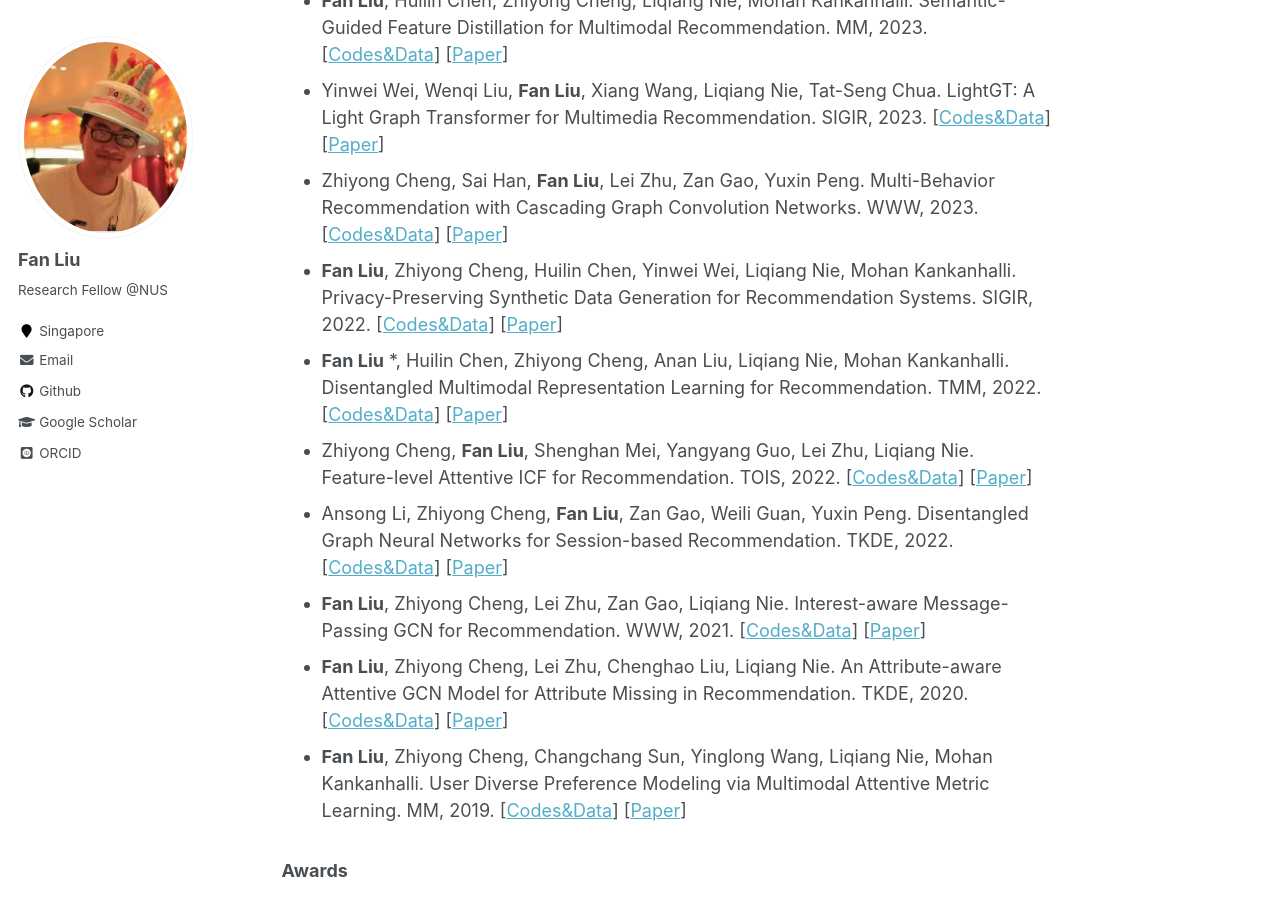
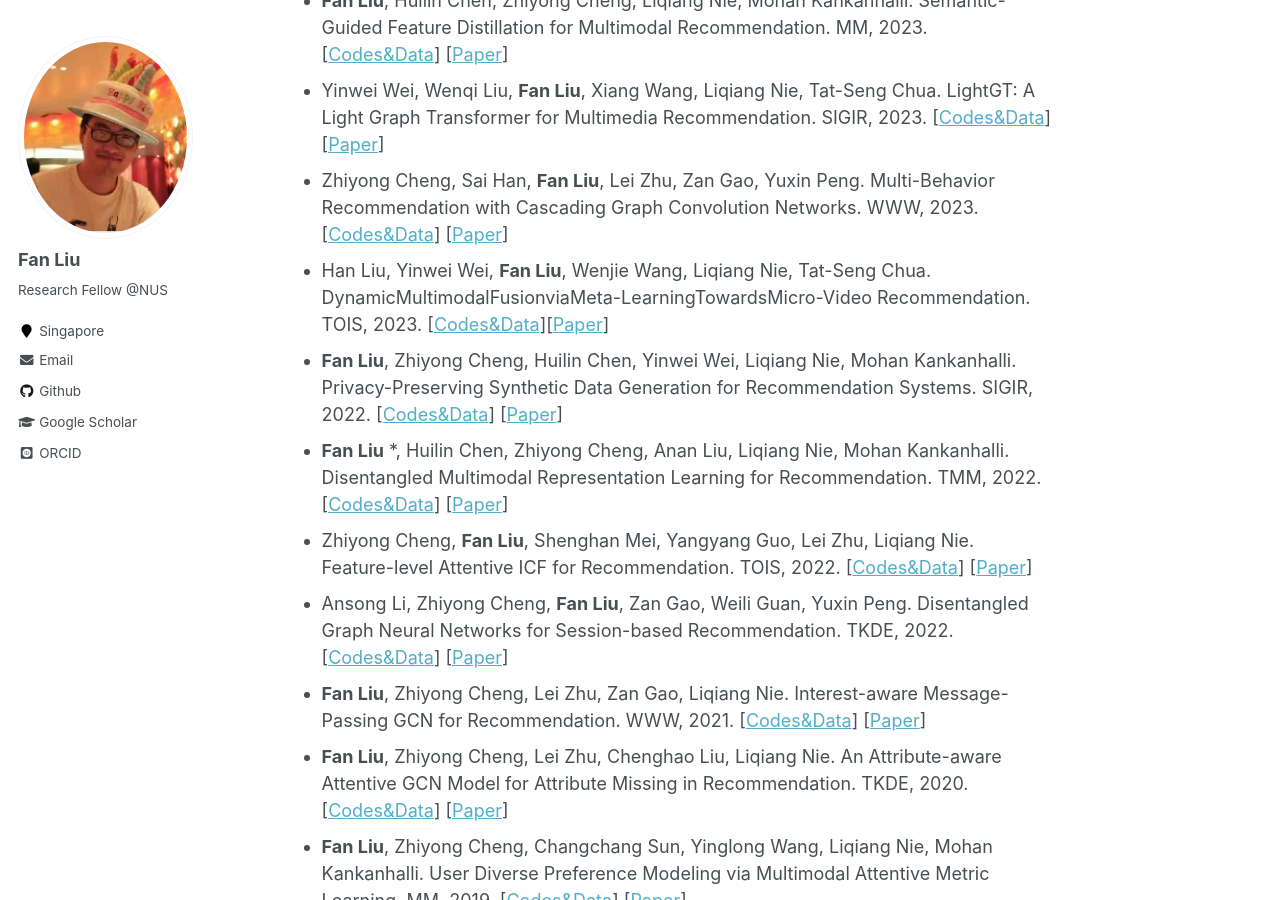
Before and after one commit to liufancs/liufancs.github.io, a Jekyll site: the page built from _pages/about.md, in a window 1280 px wide and 900 px high, scrolled down 1203 px. Built offline with Jekyll 4.4.1, drawn with Linux system fonts in a browser that asks for light colours; some web fonts are replaced.

Commit message:
Update about.md

```diff
--- a/_pages/about.md
+++ b/_pages/about.md
@@ -35,6 +35,7 @@ I am currently a Research Fellow with [Prof. Mohan Kankanhalli](https://www.comp
 Recommendation. MM, 2023. [[Codes&Data](https://github.com/HuilinChenJN/SGFD)] [[Paper](https://arxiv.org/pdf/2308.03113.pdf)]
 * Yinwei Wei, Wenqi Liu, **Fan Liu**, Xiang Wang, Liqiang Nie, Tat-Seng Chua. LightGT: A Light Graph Transformer for Multimedia Recommendation. SIGIR, 2023. [[Codes&Data](https://github.com/Liuwq-bit/LightGT)] [[Paper](https://dl.acm.org/doi/abs/10.1145/3539618.3591716)]
 * Zhiyong Cheng, Sai Han, **Fan Liu**, Lei Zhu, Zan Gao, Yuxin Peng. Multi-Behavior Recommendation with Cascading Graph Convolution Networks. WWW, 2023. [[Codes&Data](https://github.com/SS-00-SS/MBCGCN)] [[Paper](https://arxiv.org/pdf/2303.15720.pdf)]
+* Han Liu, Yinwei Wei, **Fan Liu**, Wenjie Wang, Liqiang Nie, Tat-Seng Chua. DynamicMultimodalFusionviaMeta-LearningTowardsMicro-Video Recommendation. TOIS, 2023. [[Codes&Data](https://github.com/hanliu95/MetaMMF)][[Paper](https://dl.acm.org/doi/pdf/10.1145/3617827)]
 * **Fan Liu**, Zhiyong Cheng, Huilin Chen, Yinwei Wei, Liqiang Nie, Mohan Kankanhalli. Privacy-Preserving Synthetic Data Generation for Recommendation Systems. SIGIR, 2022. [[Codes&Data](https://github.com/HuilinChenJN/UPC-SDG)] [[Paper](https://dl.acm.org/doi/abs/10.1145/3477495.3532044)]
 * **Fan Liu** *, Huilin Chen, Zhiyong Cheng, Anan Liu, Liqiang Nie, Mohan Kankanhalli. Disentangled Multimodal Representation Learning for Recommendation. TMM, 2022. [[Codes&Data](https://github.com/liufancs/DMRL)] [[Paper](https://arxiv.org/abs/2203.05406)]
 * Zhiyong Cheng, **Fan Liu**, Shenghan Mei, Yangyang Guo, Lei Zhu, Liqiang Nie. Feature-level Attentive ICF for Recommendation. TOIS, 2022. [[Codes&Data](https://github.com/liufancs/FLA)] [[Paper](https://arxiv.org/abs/2102.10745)]
```
